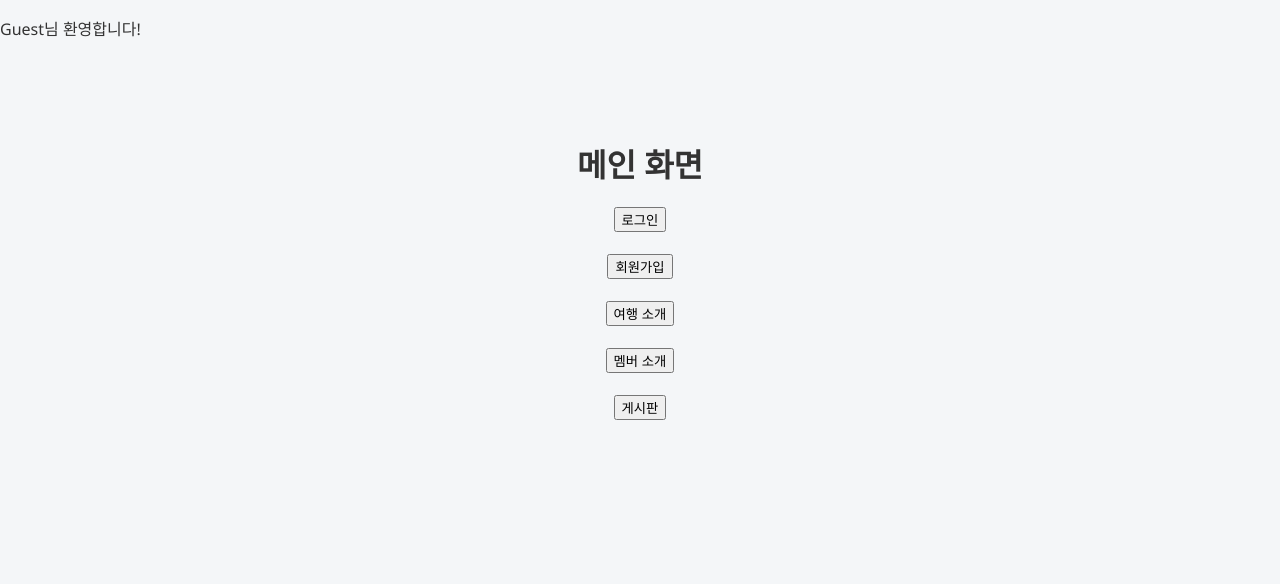
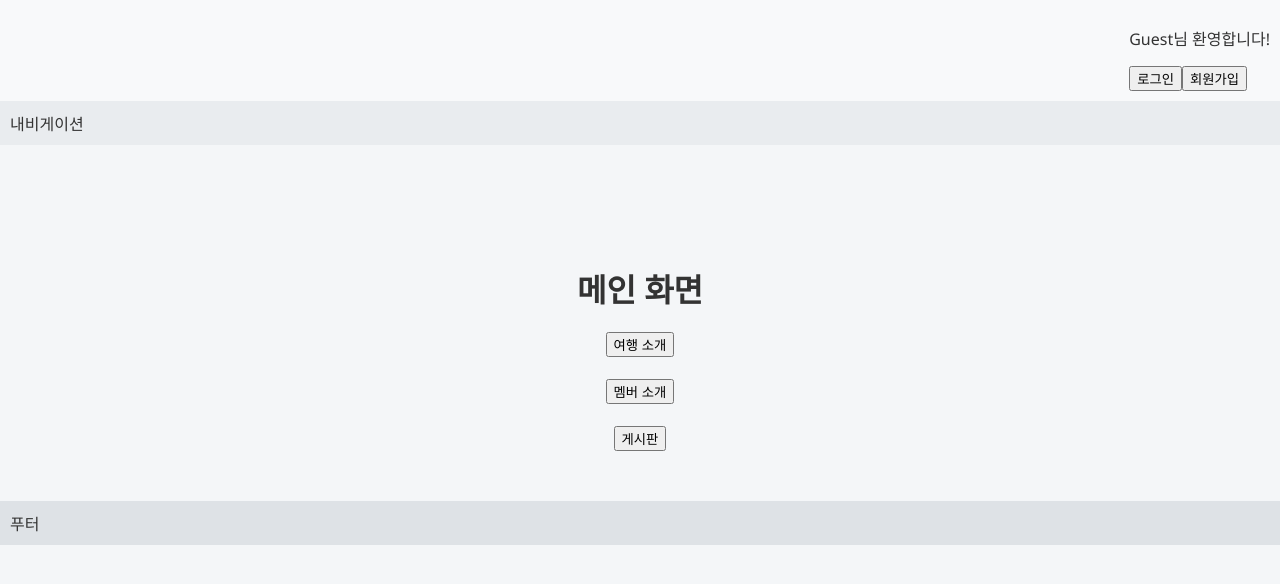
Before and after one commit to 6ReactTeamproject/test, a React (Vite) app: page / in a window 1280 px wide. Shown: the top 584 px of the page. Built offline with nearby package versions, Linux system fonts and the light colour scheme.

Commit message:
레이아웃 추가 및 홈화면 수정 / 라우터를 레이아웃으로 감쌈 / 유저섹션에서 로그인 유무에 따라 보이는 버튼이 다르게 설설정

```diff
--- a/db.json
+++ b/db.json
@@ -100,7 +100,7 @@
       "title": "첫 게시글입니다!",
       "content": "안녕하세요. 첫 글이에요.",
       "createdAt": "2025-05-22",
-      "views": 51
+      "views": 61
     },
     {
       "id": "2",
--- a/src/AppRouter.jsx
+++ b/src/AppRouter.jsx
@@ -18,8 +18,11 @@ import Home from "./Home.jsx";
 import Login from "./components/Login/Login.jsx";
 import Signup from "./components/Login/Signup.jsx";
 
+import Layout from "./layout/layout.jsx";
+
 export default function AppRouter({ user, setUser }) {
   return (
+    <Layout>
       <Routes>
         <Route path="/" element={<Home />} />
         <Route path="/login" element={<Login setUser={setUser} />} />
@@ -41,5 +44,6 @@ export default function AppRouter({ user, setUser }) {
         <Route path="/post/write" element={<WritePost />} />
         <Route path="/edit/:id" element={<WritePost />} />
       </Routes>
+    </Layout>
   );
 }
--- a/src/Home.jsx
+++ b/src/Home.jsx
@@ -1,24 +1,33 @@
 import { useNavigate } from "react-router-dom";
-import { UserSection } from "./components/Travel/Usersection";
+import { useUser } from "./components/Travel/UserContext";
 
 export default function Home() {
   const navigate = useNavigate();
+  const { user: currentUser } = useUser();
 
   return (
     <>
-      <div>
-        <UserSection />
-      </div>
+      {console.log(currentUser)}
       <div style={{ textAlign: "center", marginTop: "100px" }}>
         <h1>메인 화면</h1>
+        {/* {currentUser ? (
+          <></>
+        ) : (
+          <>
             <button onClick={() => navigate("/login")}>로그인</button>
-        <br /><br />
+            <br />
+            <br />
             <button onClick={() => navigate("/signup")}>회원가입</button>
-        <br /><br />
+            <br />
+            <br />
+          </>
+        )} */}
         <button onClick={() => navigate("/intro")}>여행 소개</button>
-        <br /><br />
+        <br />
+        <br />
         <button onClick={() => navigate("/team")}>멤버 소개</button>
-        <br /><br />
+        <br />
+        <br />
         <button onClick={() => navigate("/post")}>게시판</button>
       </div>
     </>
--- a/src/components/Travel/UserSection.jsx
+++ b/src/components/Travel/UserSection.jsx
@@ -1,9 +1,11 @@
 import { useEffect, useState } from "react";
 import { useUser } from "./UserContext";
+import { useNavigate } from "react-router-dom";
 
 export function UserSection() {
   const { user, setUser } = useUser();
   const [isLoading, setIsLoading] = useState(true);
+  const nav = useNavigate();
 
   // localStorage로부터 초기 로딩 완료 여부 판단
   useEffect(() => {
@@ -23,8 +25,36 @@ export function UserSection() {
 
   return (
     <div>
-      <p>{user?.name ?? "Guest"}님 환영합니다!</p>
-      {user && <button onClick={handleLogout}>로그아웃</button>}
+      {user ? (
+        <>
+          {" "}
+          <p>{user?.name ?? "Guest"}님 환영합니다!</p>
+          {user && <button onClick={handleLogout}>로그아웃</button>}
+        </>
+      ) : (
+        <>
+          {" "}
+          <p>{user?.name ?? "Guest"}님 환영합니다!</p>
+          {!user && (
+            <>
+              <button
+                onClick={() => {
+                  nav("/login");
+                }}
+              >
+                로그인
+              </button>
+              <button
+                onClick={() => {
+                  nav("/signup");
+                }}
+              >
+                회원가입
+              </button>
+            </>
+          )}
+        </>
+      )}
     </div>
   );
 }
--- /dev/null
+++ b/src/layout/Layout.jsx
@@ -0,0 +1,38 @@
+import { UserSection } from "../components/Travel/UserSection";
+
+const Layout = ({ children }) => {
+  return (
+    <div>
+      <header
+        style={{
+          backgroundColor: "#f8f9fa",
+          padding: "10px",
+          display: "flex",
+          justifyContent: "flex-end",
+        }}
+      >
+        <div>
+          <UserSection />
+        </div>
+      </header>
+
+      <nav style={{ backgroundColor: "#e9ecef", padding: "10px" }}>
+        내비게이션
+      </nav>
+
+      <main style={{ padding: "20px" }}>{children}</main>
+
+      <footer
+        style={{
+          backgroundColor: "#dee2e6",
+          padding: "10px",
+          marginTop: "30px",
+        }}
+      >
+        푸터
+      </footer>
+    </div>
+  );
+};
+
+export default Layout;
```
Lines whose indentation alone changed are shown as unchanged.
